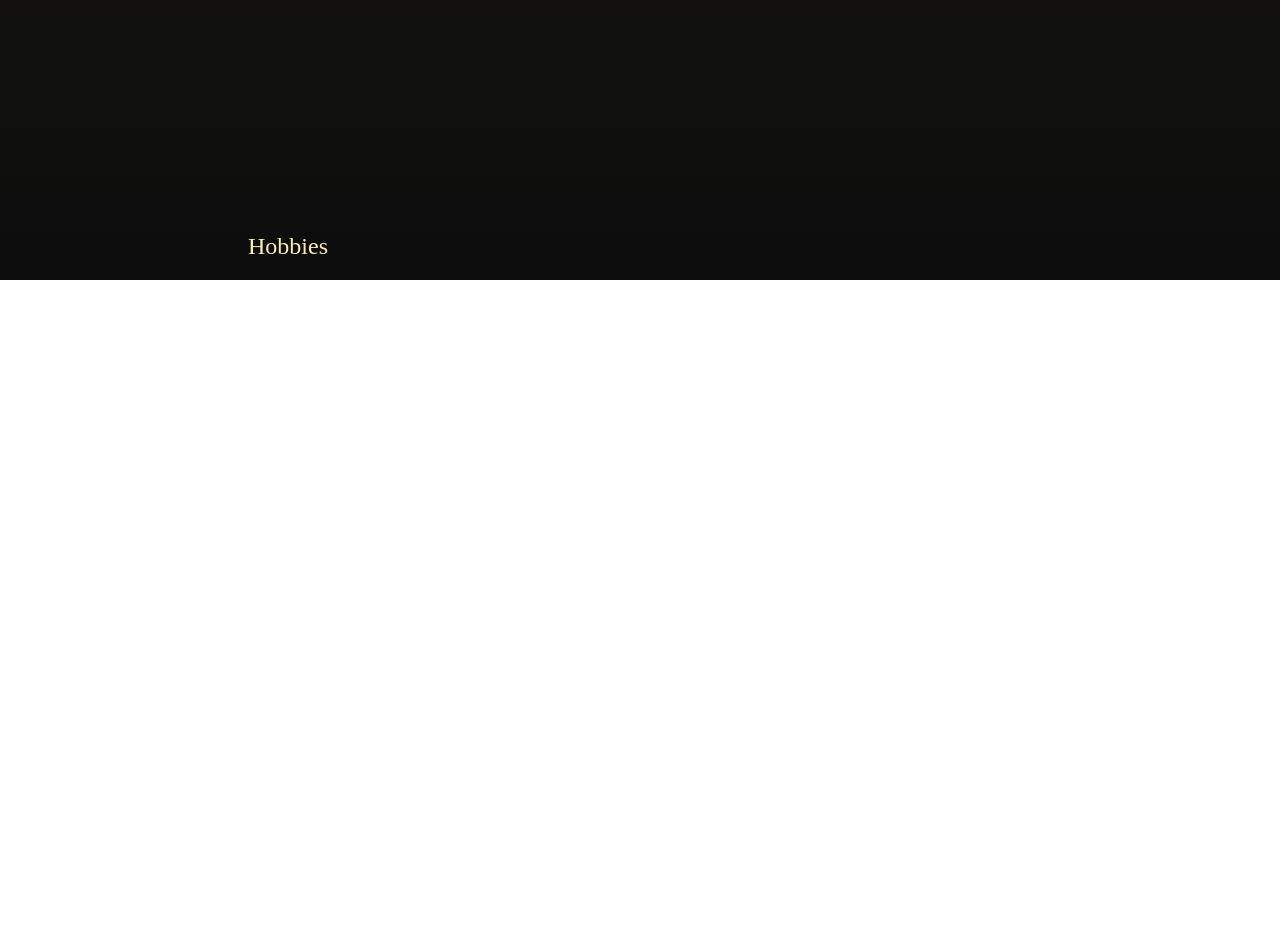
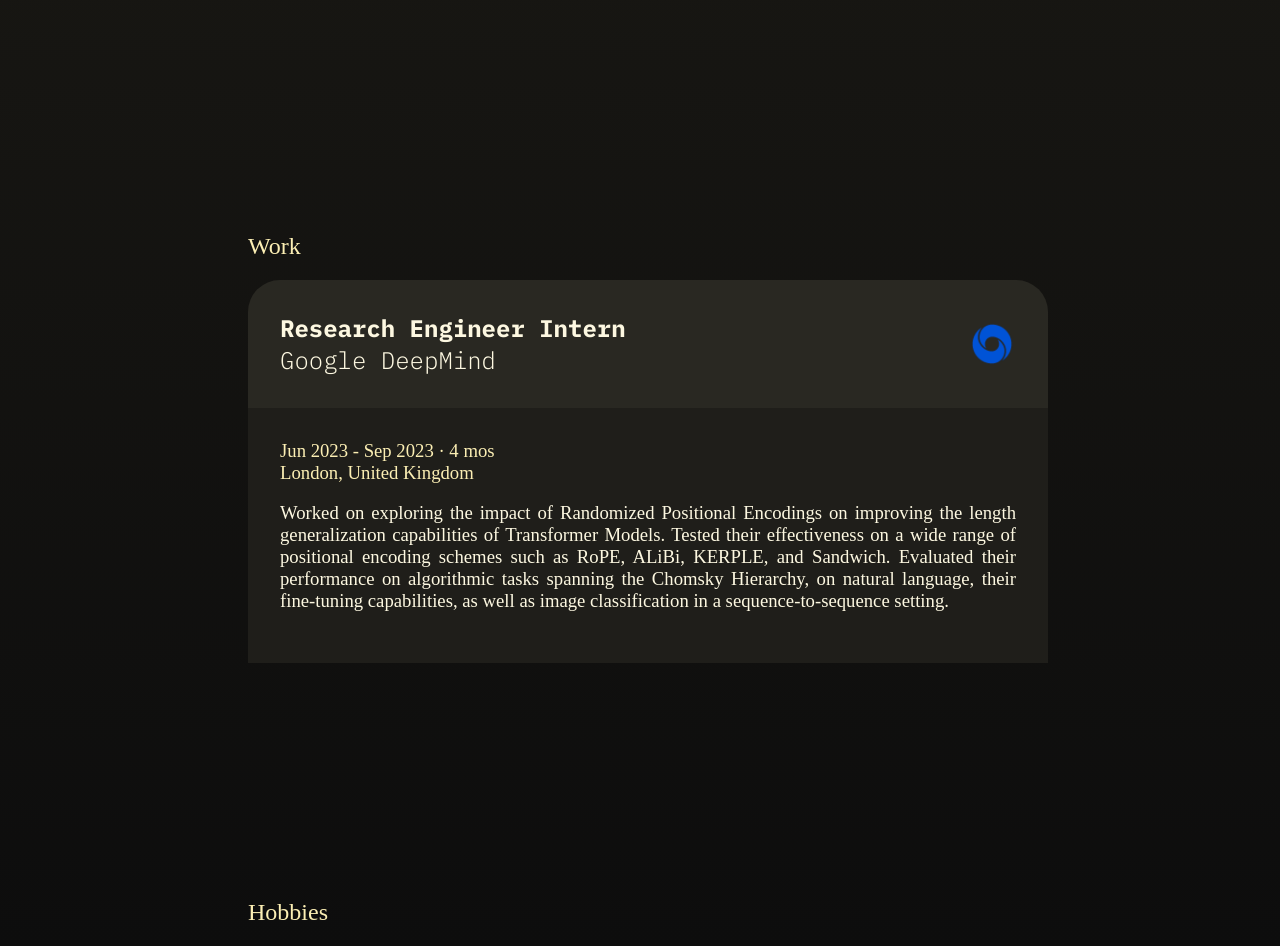
Before and after one commit to Paroxysmisch/personal-website, a plain HTML site: page index.html in a window 1280 px wide. Shown: the part 1001-1947 px from the top of the page. Before the commit the page ends 1281 px from the top, so only its background shows below. Drawn offline with Linux system fonts and the light colour scheme; a web font is replaced by a local one.

Commit message:
Started the Work section.

```diff
--- a/css/style.css
+++ b/css/style.css
@@ -6,6 +6,8 @@
 	--yellow-3: #f9dc5c;
 	--yellow-4: #211f18;
 	--yellow-5: #1d1b14;
+	--card-header: #292822;
+	--card-body: #1f1e1a;
 }
 
 body {
@@ -71,9 +73,16 @@ body {
 	font-weight: bold;
 }
 
+h3 {
+	color: var(--yellow-0);
+	font-size: 1.5rem;
+	margin: 0;
+}
+
 h2 {
 	color: var(--yellow-1);
 }
+
 h1 {
 	color: var(--yellow-0);
 	font-size: 2rem;
@@ -95,7 +104,7 @@ h1 {
 	margin-bottom: 0;
 }
 
-section {
+.group-section {
 	border-right-style: solid;
 	border-right-width: 4px;
 	border-radius: 1rem;
@@ -129,3 +138,46 @@ ul {
 		top: -14rem;
 	}
 }
+
+.card {
+	overflow: hidden;
+}
+
+.card-header {
+	background-color: var(--card-header);
+	display: flex;
+	flex-direction: horizontal;
+	justify-content: space-between;
+	padding: 2rem;
+	align-items: center;
+}
+
+.card-header-title {
+	font-family: "IBM Plex Mono", monospace;
+	font-weight: 400;
+}
+
+.card-body-title {
+	color: var(--yellow-1);
+	margin: 0;
+}
+
+.card-body-content {
+	color: var(--yellow-0);
+	text-align: justify;
+	text-justify: inter-word;
+}
+
+.card-body {
+	background-color: var(--card-body);
+	padding: 2rem;
+}
+
+.work-logo {
+	width: 3rem;
+	height: 3rem;
+}
+
+p {
+	font-size: 1.17rem;
+}
--- a/index.html
+++ b/index.html
@@ -25,9 +25,9 @@
 			<img src="img/computer-lab.jpg" alt="Picture of the William Gates Building." class="hero">
 
 			<div class="spacer"></div>
-			<section>
+			<section class="group-section">
 				<h2 class="kaisei-opti-regular">Academic Interests</h2>
-				<ul type="1">
+				<ul>
 					<li class="kaisei-opti-regular no-top-bottom-margin">Natural Language Processing<br/></li>
 					<li class="kaisei-opti-regular no-top-bottom-margin">Computer Architecture<br/></li>
 					<li class="kaisei-opti-regular no-top-bottom-margin">Graphics (Physically Based Rendering)<br/></li>
@@ -37,6 +37,30 @@
 			</section>
 
 			<div class="spacer"></div>
+			<section>
+				<h2 class="kaisei-opti-regular">Work</h2>
+				<ul>
+					<li>
+						<div class="card" style="border-style: hidden; border-top-left-radius: 2rem; border-top-right-radius: 2rem">
+							<div class="card-header">
+								<div class="card-header-title">
+									<h3>Research Engineer Intern</h3>
+									<h3 class="ibm-plex-mono-light">Google DeepMind</h3>
+								</div>
+								<img src="img/gdm.png" alt="Google DeepMind Logo" class="work-logo">
+							</div>
+							<div class="card-body">
+								<p class="card-body-title">Jun 2023 - Sep 2023 · 4 mos</p>
+								<p class="card-body-title">London, United Kingdom</p>
+								<p class="card-body-content">Worked on exploring the impact of Randomized Positional Encodings on improving the length generalization capabilities of Transformer Models. Tested their effectiveness on a wide range of positional encoding schemes such as RoPE, ALiBi, KERPLE, and Sandwich. Evaluated their performance on algorithmic tasks spanning the Chomsky Hierarchy, on natural language, their fine-tuning capabilities, as well as image classification in a sequence-to-sequence setting.</p>
+							</div>
+						</div>
+					</li>
+				</ul>
+			</section>
+
+
+			<div class="spacer"></div>
 			<h2 class="kaisei-opti-regular">Hobbies</h2>
 		</div>
 	</body>
```
Also changed, not shown: img/gdm.png (added).
